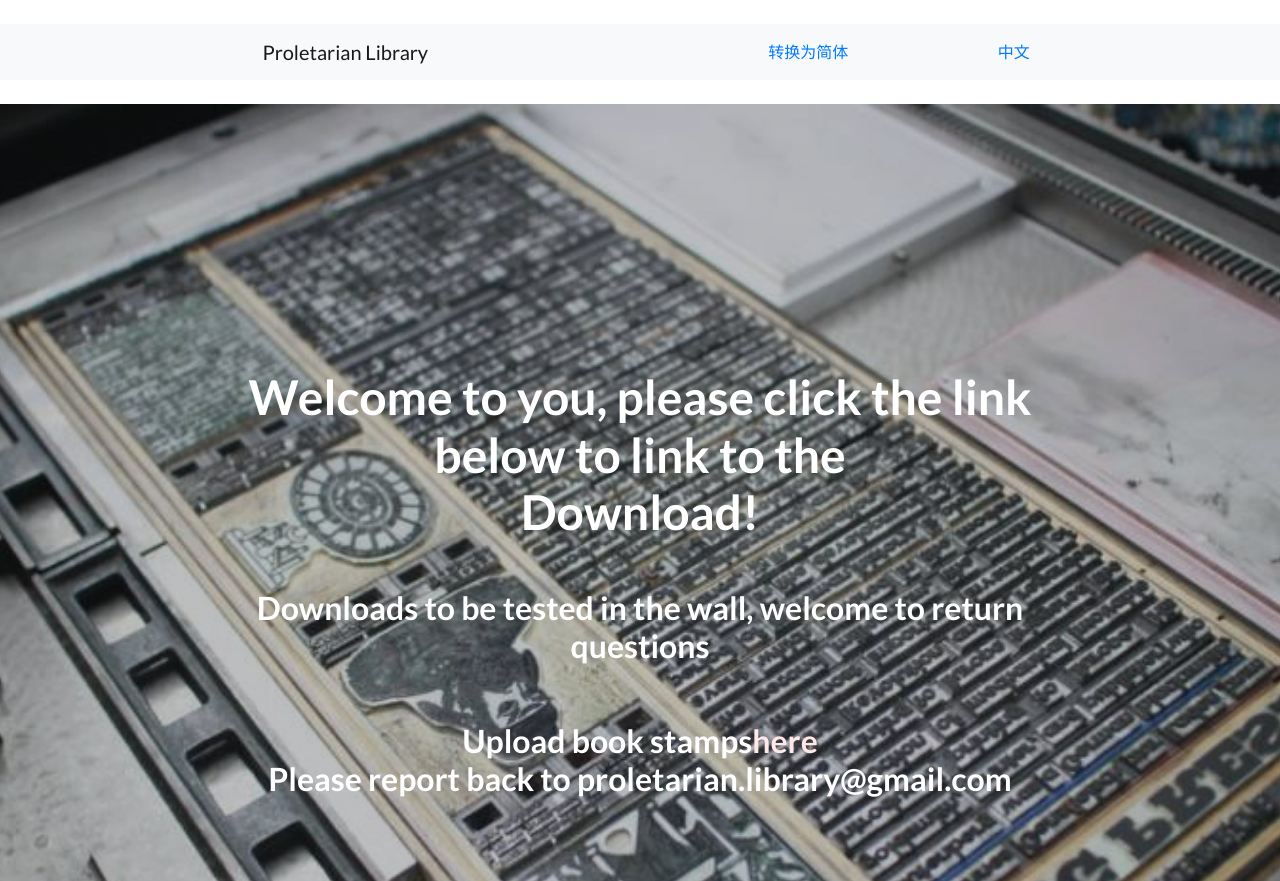
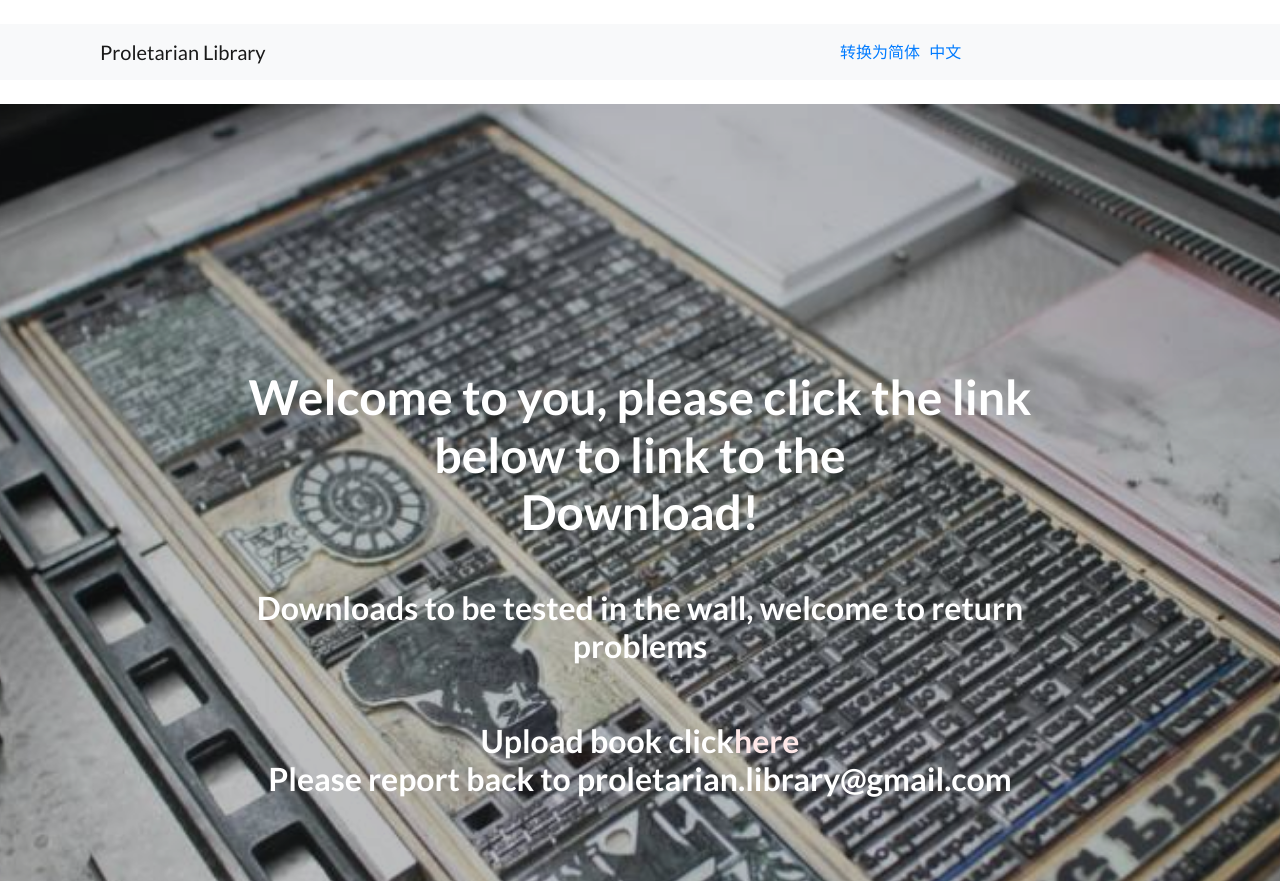
Before and after one commit to aries79419/proletariat_library, a website: page English-index.html in a window 1280 px wide. Shown: the top 881 px of the page. Drawn offline with Linux system fonts and the light colour scheme.

Commit message:
靠右對齊

```diff
--- a/English-index.html
+++ b/English-index.html
@@ -37,12 +37,16 @@
   <body>
     <!-- Navigation -->
     <nav class="navbar navbar-light bg-light static-top">
-      <div class="container">
-        <a class="navbar-brand" href="#">Proletarian Library</a>
-        <a id="translateLink"></a>
-		<a href="index.html">中文</a>
-      </div>
-    </nav>
+      <div class="container">
+        <div class="col-md-8">
+        <a class="navbar-brand" href="#">Proletarian Library</a>
+        </div>
+        <div class="col-md-4">
+        <a id="translateLink" class="text-right"></a>
+        <a href="index.html" class="text-right">&nbsp;&nbsp;中文</a>
+        </div>
+      </div>
+    </nav>
 
     <!-- Masthead -->
     <header class="masthead text-white text-center">
@@ -50,7 +54,7 @@
       <div class="container">
         <div class="row">
           <div class="col-xl-9 mx-auto">
-            <h1 class="mb-5" id="invitecode">Welcome to you, please click the link below to link to the <br>Download! </h1><h2>Downloads to be tested in the wall, welcome to return questions</h2><br><br><h2>Upload book stamps<a style="color:#FFE8E8;" href="https:// goo.gl/forms/oBvACtaCFhS4mott1">here</a><br>Please report back to proletarian.library@gmail.com</h2>
+            <h1 class="mb-5" id="invitecode">Welcome to you, please click the link below to link to the <br>Download! </h1><h2>Downloads to be tested in the wall, welcome to return problems</h2><br><br><h2>Upload book click<a style="color:#FFE8E8;" href="https:// goo.gl/forms/oBvACtaCFhS4mott1">here</a><br>Please report back to proletarian.library@gmail.com</h2>
           </div>
           <div class="col-md-10 col-lg-8 col-xl-7 mx-auto">
             <form>
```
Also changed, not shown: index.html (+6 -2 lines).
